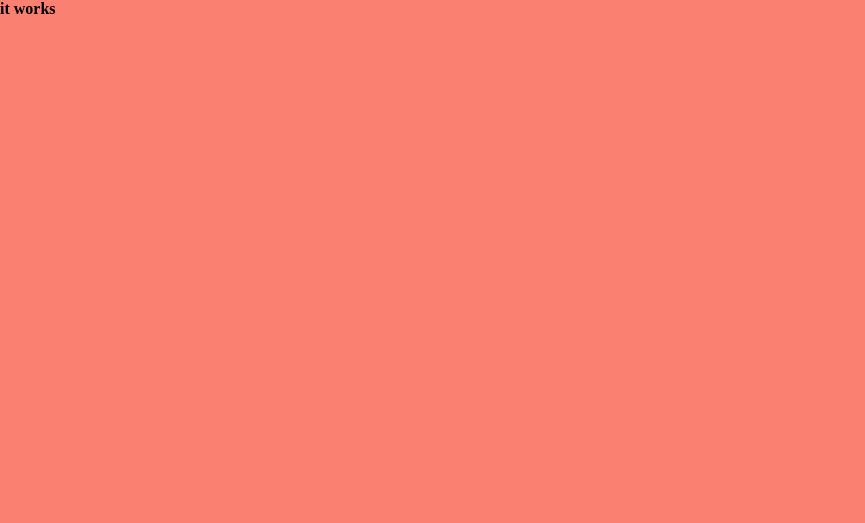
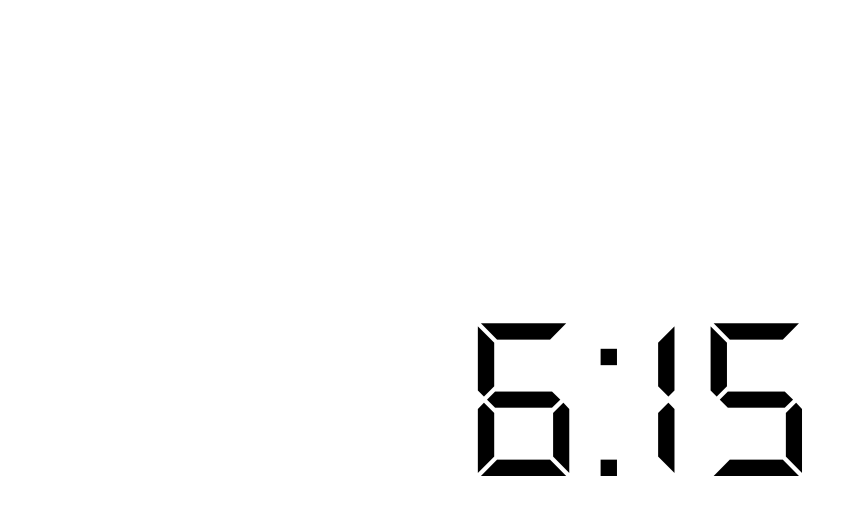
Before and after one commit to legoboyjr/clock, a plain HTML site: page index.html in a window 1280 px wide. Shown: the whole page, without its empty margins (0-865 px from the left). Drawn offline with Linux system fonts and the light colour scheme.

Commit message:
skeliton

```diff
--- a/index.html
+++ b/index.html
@@ -8,7 +8,11 @@
     <link rel="stylesheet" href="main.css">
 </head>
 <body>
-    <h1>it works</h1>
+    <section id="clock">
+        <p id="display" class="big-text digital-text">
+            <span id="hours">6</span>:<span id="minutes">15</span>
+        </p>
+    </section>
     <script src="app.js"></script>
 </body>
 </html>
--- a/main.css
+++ b/main.css
@@ -1,3 +1,8 @@
+@font-face{
+    font-family: "Digi";
+    src: url("./fonts/DS-DIGI.TTF");
+}
+
 *{
     margin: 0;
     padding: 0;
@@ -6,5 +11,20 @@
 }
 
 body{
-    background: salmon;
+    display: flex;
+    justify-content: center;
+    align-items: center;
+    width: 100vw;
+    height: 100vh;
 }
+.big-text{
+    font-size: 15rem;
+}
+
+.big-text *{
+    font-size: inherit;
+}
+
+.digital-text{
+    font-family: "Digi" , serif;
+}
```
Also changed, not shown: fonts/DS-DIGI.TTF (added).
